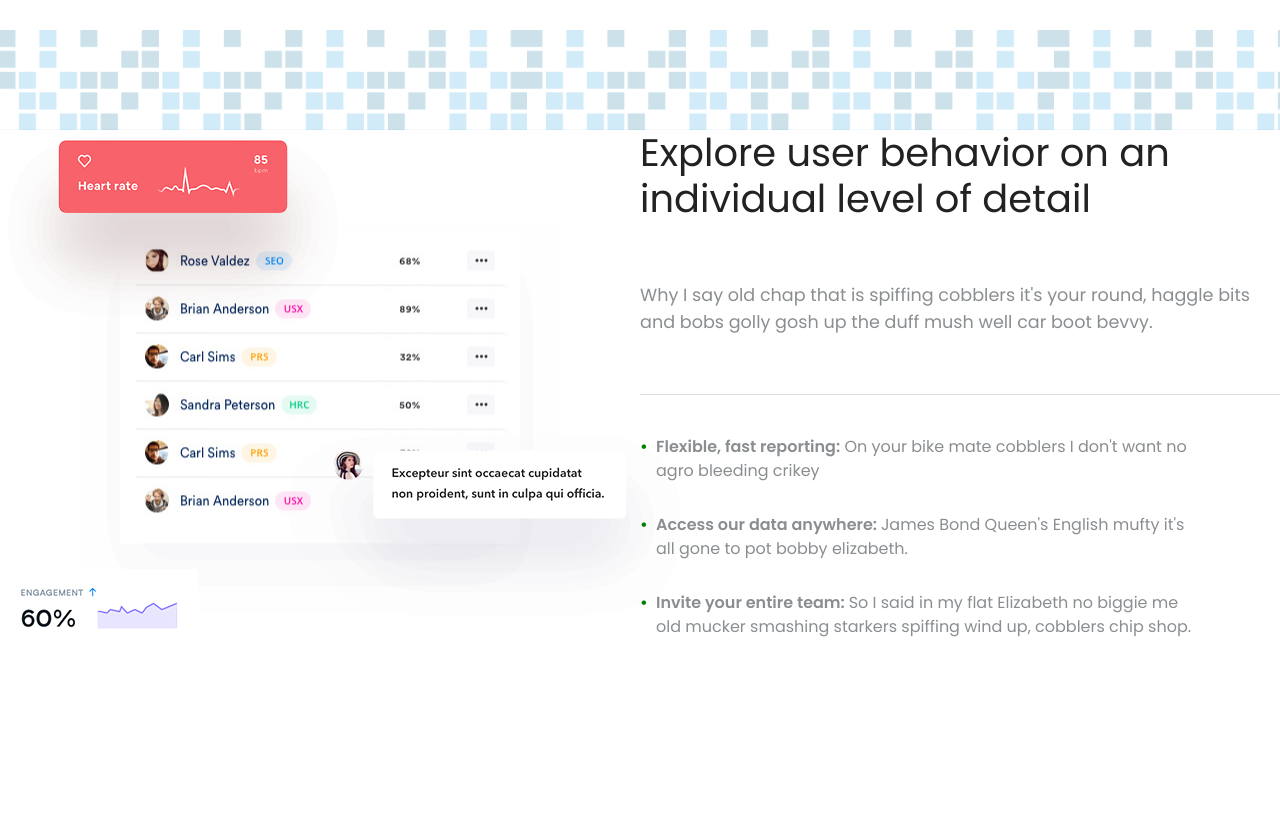
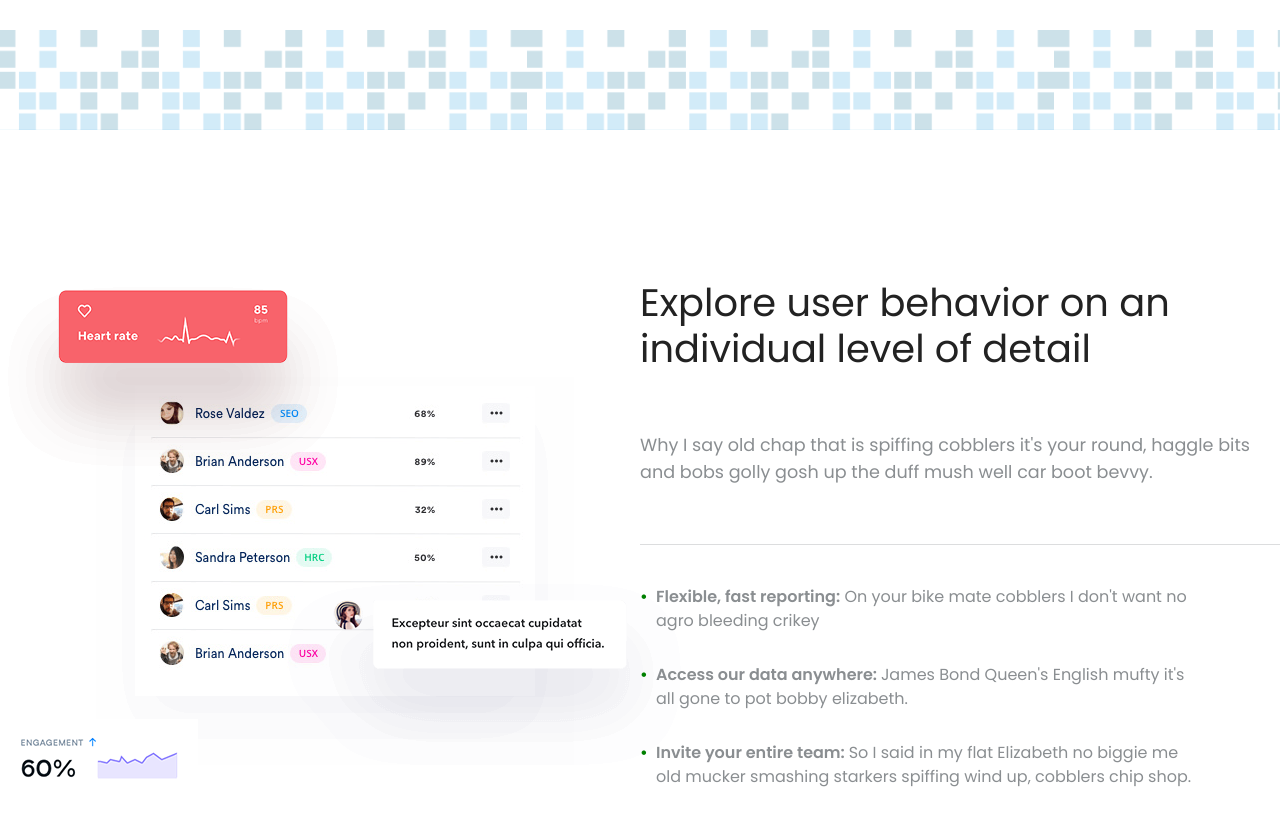
Before and after one commit to dulko-dev/landing_page, a React (Create React App) app: page / in a window 1280 px wide. Shown: the part 1520-2345 px from the top of the page. Built offline with nearby package versions, Linux system fonts and the light colour scheme; no server answers.

Commit message:
fix animation for section2 component

```diff
--- a/src/components/Component/Section/Section2.js
+++ b/src/components/Component/Section/Section2.js
@@ -4,7 +4,7 @@ import redLabel from "../../../assets/Section2/analytices3.png";
 import table from "../../../assets/Section2/analytices4.png";
 import chart from "../../../assets/Section2/analytices2.png";
 import comment from "../../../assets/Section2/analytices1.png";
-import { section2 } from "../../Style/keyframes";
+import { section2, section2Comment,sectionChart } from "../../Style/keyframes";
 
 const Section = styled.div`
   width: 100%;
@@ -12,6 +12,7 @@ const Section = styled.div`
 `;
 const Content = styled.div`
   font-family: var(--textTitle);
+  padding-top:150px;
   max-width: 1400px;
   margin: 0 auto;
   display: flex;
@@ -31,18 +32,34 @@ const RightBox = styled.div`
 
 const Image = styled.img`
   position: absolute;
-
+  visibility: hidden;
   left: ${(props) => props.left};
   top: ${(props) => props.top};
   bottom: ${(props) => props.bottom};
   right: ${(props) => props.bottom};
   transform: ${(props) => props.transform};
-  z-index: ${props => props.index};
+  z-index: ${(props) => props.index};
   ${({ visible }) =>
     visible &&
     css`
       animation-name: ${section2};
       animation-duration: 3s;
+      animation-fill-mode: forwards;
+    `}
+  ${({ visibleComment }) =>
+    visibleComment &&
+    css`
+      animation-name: ${section2Comment};
+      animation-duration: 2s;
+      animation-delay: 0.3s;
+      animation-fill-mode: forwards;
+    `}
+  ${({ visibleChart }) =>
+    visibleChart &&
+    css`
+      animation-name: ${sectionChart};
+      animation-duration: 2s;
+      animation-fill-mode: forwards;
     `}
 `;
 
@@ -50,11 +67,13 @@ const Title = styled.div`
   font-size: 2.4em;
   line-height: 1.2em;
   padding-bottom: 60px;
+  visibility: hidden;
   ${({ visible }) =>
     visible &&
     css`
       animation-name: ${section2};
-      animation-duration: 3s;
+      animation-duration: 2s;
+      animation-fill-mode: forwards;
     `}
 `;
 const Text = styled.div`
@@ -64,6 +83,7 @@ const Text = styled.div`
   color: #8a8e91;
   font-size: 1.1em;
   padding-bottom: 60px;
+  visibility: hidden;
   &::after {
     content: "";
     position: absolute;
@@ -73,6 +93,13 @@ const Text = styled.div`
     height: 1px;
     background-color: rgba(138, 142, 145, 0.3);
   }
+  ${({ visible }) =>
+    visible &&
+    css`
+      animation-name: ${section2};
+      animation-duration: 2s;
+      animation-fill-mode: forwards;
+    `}
 `;
 const Li = styled.li`
   width: 85%;
@@ -80,6 +107,7 @@ const Li = styled.li`
   color: #8a8e91;
   padding-bottom: 30px;
   padding-left: 1em;
+  visibility: hidden;
   &::before {
     content: "•";
     color: green;
@@ -88,6 +116,21 @@ const Li = styled.li`
     width: 1em;
     margin-left: -1em;
   }
+  ${({ visible }) =>
+    visible &&
+    css`
+      animation-name: ${section2};
+      animation-duration: 2s;
+      animation-fill-mode: forwards;
+    `}
+  ${({ visibleDelay }) =>
+    visibleDelay &&
+    css`
+      animation-name: ${section2};
+      animation-duration: 2s;
+      animation-delay: 0.7s;
+      animation-fill-mode: forwards;
+    `}
 `;
 
 const Span = styled.span`
@@ -96,51 +139,122 @@ const Span = styled.span`
 
 function Section2() {
   const [visible, setVisible] = useState(false);
-  const ref = useRef();
+  const [secondVisible, setSecondVisible] = useState(false);
+  const [thirdVisible, setThirdVisible] = useState(false);
+  const [fourthVisible, setFourthVisible] = useState(false);
+  const firstRef = useRef(null);
+  const secondRef = useRef(null);
+  const thirdRef = useRef(null);
+  const fourthRef = useRef(null);
 
   useEffect(() => {
-    const observer = new IntersectionObserver((entries) => {
-      entries.forEach((entry) => entry.isIntersecting && setVisible(true));
-    });
-    observer.observe(ref.current);
+    const observer = new IntersectionObserver(
+      (entries) => {
+        entries.forEach((entry) => {
+          if (entry.intersectionRatio > 0) {
+            setVisible(true);
+            observer.unobserve(firstRef.current);
+          }
+        });
+      },
+      { threshold: 0.5 }
+    );
+    observer.observe(firstRef.current);
+  }, []);
 
-    return () => observer.unobserve(ref.current);
+  useEffect(() => {
+    const observer = new IntersectionObserver(
+      (entries) => {
+        entries.forEach((entry) => {
+          if (entry.intersectionRatio > 0) {
+            setSecondVisible(true);
+            observer.unobserve(secondRef.current);
+          }
+        });
+      },
+      { threshold: 0.5 }
+    );
+    observer.observe(secondRef.current);
+  }, []);
+
+  useEffect(() => {
+    const observer = new IntersectionObserver(
+      (entries) => {
+        entries.forEach((entry) => {
+          if (entry.intersectionRatio > 0) {
+            setThirdVisible(true);
+            observer.unobserve(thirdRef.current);
+          }
+        });
+      },
+      { threshold: 0.75 }
+    );
+    observer.observe(thirdRef.current);
+  }, []);
+
+  useEffect(() => {
+    const observer = new IntersectionObserver(
+      (entries) => {
+        entries.forEach((entry) => {
+          if (entry.intersectionRatio > 0) {
+            setFourthVisible(true);
+            observer.unobserve(fourthRef.current);
+          }
+        });
+      },
+      { threshold: 1 }
+    );
+    observer.observe(fourthRef.current);
   }, []);
 
   return (
     <Section>
       <Content>
         <LeftBox>
-          <Image src={redLabel} alt="heart rate" left="0" />
+          <Image
+            src={redLabel}
+            alt="heart rate"
+            left="0"
+            visible={visible}
+            ref={firstRef}
+          />
           <Image
             src={table}
             alt="table of person"
-            left="50%"
-            top="50%"
-            transform="translate(-50%, -45%)"
-            index='-1'
+            left="15%"
+            top="18%"
+            index="-1"
+            ref={secondRef}
+            visible={secondVisible}
           />
-          <Image src={comment} alt="commentary" left="45%" bottom='10%' ref={ref} visible={visible} />
-          <Image src={chart} alt="chart" bottom="20px" left="0" />
+          <Image
+            src={comment}
+            alt="commentary"
+            left="45%"
+            bottom="10%"
+            ref={thirdRef}
+            visibleComment={thirdVisible}
+          />
+          <Image src={chart} alt="chart" bottom="20px" left="0" ref={fourthRef} visibleChart={fourthVisible}  />
         </LeftBox>
         <RightBox>
-          <Title ref={ref} visible={visible}>
+          <Title visible={visible} ref={firstRef}>
             Explore user behavior on an individual level of detail
           </Title>
-          <Text>
+          <Text visible={secondVisible} ref={secondRef}>
             Why I say old chap that is spiffing cobblers it's your round, haggle
             bits and bobs golly gosh up the duff mush well car boot bevvy.
           </Text>
           <ul style={{ paddingTop: "40px" }}>
-            <Li>
+            <Li visible={thirdVisible} ref={thirdRef}>
               <Span>Flexible, fast reporting:</Span> On your bike mate cobblers
               I don't want no agro bleeding crikey
             </Li>
-            <Li>
+            <Li visibleDelay={thirdVisible} ref={thirdRef}>
               <Span>Access our data anywhere: </Span> James Bond Queen's English
               mufty it's all gone to pot bobby elizabeth.
             </Li>
-            <Li>
+            <Li visibleDelay={fourthVisible} ref={fourthRef}>
               <Span>Invite your entire team: </Span> So I said in my flat
               Elizabeth no biggie me old mucker smashing starkers spiffing wind
               up, cobblers chip shop.
--- a/src/components/Style/keyframes.js
+++ b/src/components/Style/keyframes.js
@@ -72,11 +72,42 @@ transform:rotate(360deg);
 
 export const section2 = keyframes`
 from{
-transform:translateX(-20px);
+transform:translateY(20px);
 opacity:0;
+visibility:visible;
 }
 to{
   transform:translateY(0);
   opacity:1;
+visibility:visible;
 }
 `;
+export const section2Comment = keyframes`
+from{
+transform:translateX(-50px);
+opacity:0;
+visibility:visible;
+}
+to{
+  transform:translateX(0%);
+  opacity:1;
+visibility:visible;
+
+}
+`;
+
+export const sectionChart = keyframes`
+from{
+  transform: translateX(30%);
+  opacity:0;
+  visibility:visible;
+
+}
+
+to{
+  transform: translateX(0%),
+  opacity:1;
+  visibility:visible;
+
+}
+`;
```
